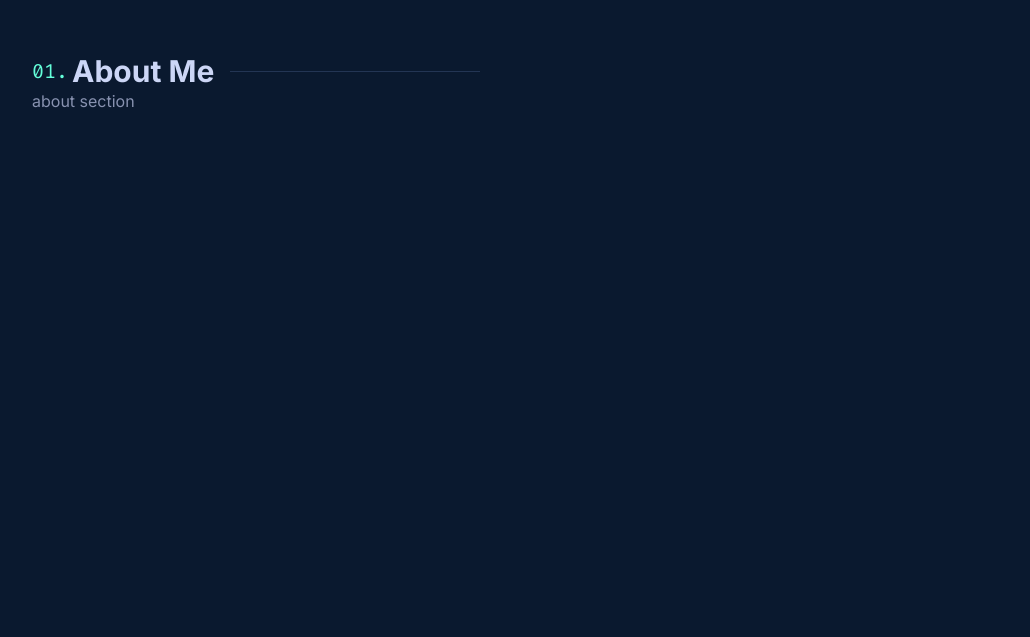
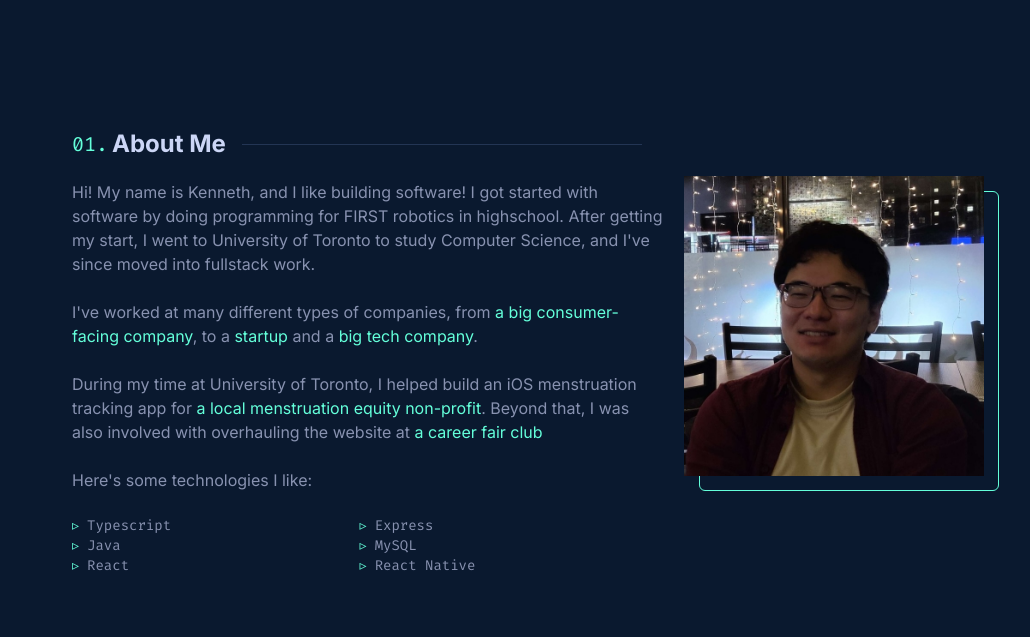
Before and after one commit to kenneth-miura/kennethmiura.com, a Next.js app: page / in a window 1280 px wide. Shown: the part 843-1480 px from the top of the page, without its empty margins (112-1142 px from the left). Built offline with nearby package versions, Linux system fonts and the light colour scheme.

Commit message:
about me section

```diff
--- a/app/ui/SectionHeader.module.scss
+++ b/app/ui/SectionHeader.module.scss
@@ -4,7 +4,7 @@
 .horizontalLine {
   margin-left: 16px;
   width: 100%;
-  max-width: 250px;
+  max-width: 400px;
   height: 1px;
   background-color: #233554;
 }
--- a/app/ui/SectionHeader.tsx
+++ b/app/ui/SectionHeader.tsx
@@ -15,7 +15,7 @@ export default function SectionHeader(props: SectionHeaderProps) {
     return (
         <div className="flex items-center ">
             <h2 id={scrollableId} className={clsx([styles.number, firaCode.className, 'mr-1  sm:text-lg md:text-xl'])}>{number}</h2>
-            <h2 className="sm:text-2xl md:text-3xl font-bold">{sectionTitle}</h2>
+            <h2 className="sm:text-xl md:text-2xl font-bold">{sectionTitle}</h2>
             <div className={styles.horizontalLine}/>
         </div>
     )
--- /dev/null
+++ b/app/ui/about/AboutSection.module.scss
@@ -0,0 +1,17 @@
+@use "app/pages/AllVariables.global" as global;
+
+.skillsContainer {
+  display: flex;
+  flex-direction: column;
+  height: 70px;
+  flex-wrap: wrap;
+  min-width: 500px;
+}
+
+.skillsBullet {
+  &:before {
+    content: "▹";
+    color: global.$brand-primary;
+    margin-right: 8px;
+  }
+}
--- a/app/ui/about/AboutSection.tsx
+++ b/app/ui/about/AboutSection.tsx
@@ -1,14 +1,51 @@
+import styles from './AboutSection.module.scss'
 import {SharedSectionProps} from "@/app/ui/sections";
 import SectionHeader from "@/app/ui/SectionHeader";
 import SectionContainer from "@/app/ui/SectionContainer";
+import ProfileImage from "@/app/ui/about/ProfileImage";
+import {firaCode} from "@/app/ui/fonts";
+import {clsx} from "clsx";
 
 export default function AboutSection(props: SharedSectionProps) {
     const {index} = props;
-    const filler = new Array(100).fill(0).map((_, i) => <br key={i}/>);
+    const skills = ['Typescript', 'Java', 'React', 'Express', 'MySQL', 'React Native'];
     return (<SectionContainer>
-        <SectionHeader section={'about'} index={index}/>
-        about section
-        {filler}
+        <div className="flex flex-col lg:flex-row px-10">
+            <div className="mr-5">
+                <SectionHeader section={'about'} index={index}/>
+                <div className='mt-5'>
+                    <p> Hi! My name is Kenneth, and I like building software! I got started with software by doing
+                        programming for FIRST robotics in highschool. After getting my start, I went to University of
+                        Toronto to study Computer Science, and I&#39;ve since moved into fullstack work.</p>
+                    <br/>
+                    <p> I&#39;ve worked at many different types of companies, from <a className={styles.highlightColor}
+                                                                                      href="https://thewaltdisneycompany.com/">a
+                        big consumer-facing company</a>,
+                        to a <a className={styles.highlightColor} href="https://wanderlog.com/">startup</a> and a <a
+                            className={styles.highlightColor} href="https://www.palantir.com/">big tech company</a>.
+                    </p>
+                    <br/>
+                    <p> During my time at University of Toronto, I helped build an iOS menstruation tracking app
+                        for <a className={styles.highlightColor} href="https://www.theperiodpurse.com/"> a local
+                            menstruation equity non-profit</a>. Beyond
+                        that, I was also involved with
+                        overhauling the website at <a className={styles.highlightColor}
+                                                      href="https://www.yourenext.ca/">a career fair club</a></p>
+                    <br/>
+                    <p>Here&#39;s some technologies I like:</p>
+                    <br/>
+                    <ul className={styles.skillsContainer}>
+                        {skills.map(skill => <li className={clsx([styles.skillsBullet, firaCode.className, "text-sm"])}
+                                                 key={skill}>{skill}</li>)}
+                    </ul>
+
+                </div>
+            </div>
+            {/* The below margin is meant to be approximately the height of the section header + the margin on the top of all the text*/}
+            <div className='mt-12 flex-shrink-0 flex justify-center flex-row'>
+                <ProfileImage imagePath={'/pfp.jpg'}/>
+            </div>
+        </div>
     </SectionContainer>)
 
 }
--- a/app/ui/about/ProfileImage.module.scss
+++ b/app/ui/about/ProfileImage.module.scss
@@ -7,6 +7,9 @@ $transition: transform 0.3s ease;
 .container {
   position: relative;
   display: inline-block;
+  max-height: max-content;
+  max-width: max-content;
+  flex-shrink: 0;
 
   &:after {
     content: "";
--- a/app/ui/about/ProfileImage.tsx
+++ b/app/ui/about/ProfileImage.tsx
@@ -6,9 +6,8 @@ interface ProfileImageProps {
 }
 
 export default function ProfileImage(props: ProfileImageProps) {
-    // TODO: https://nextjs.org/learn-pages-router/basics/assets-metadata-css/assets
     const {imagePath} = props;
-    const imageDims = 400;
+    const imageDims = 300;
     return (
         <div className={styles.container}>
             <Image  className={styles.profileImage} src={imagePath} alt={"Profile picture"} width={imageDims} height={imageDims}/>
```
